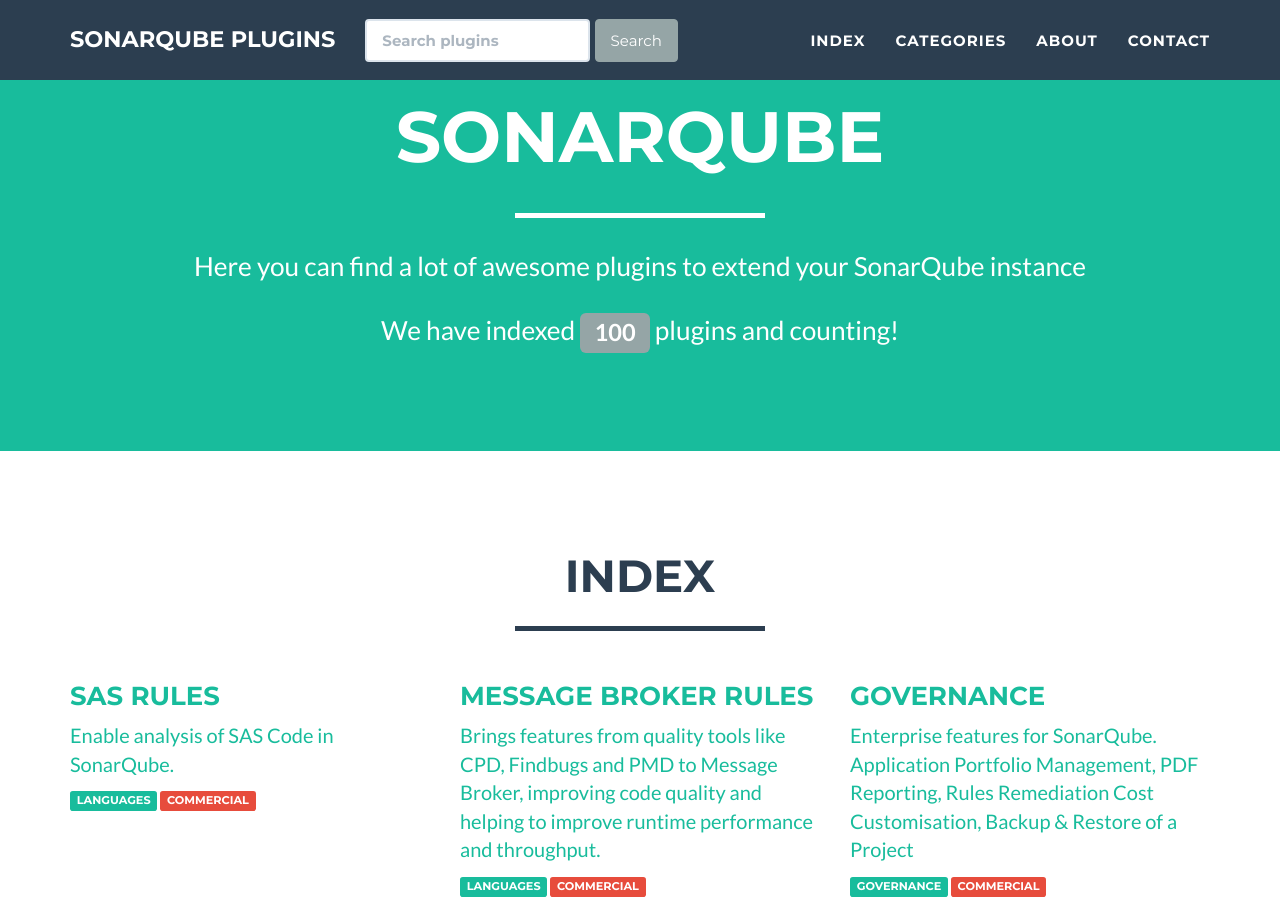
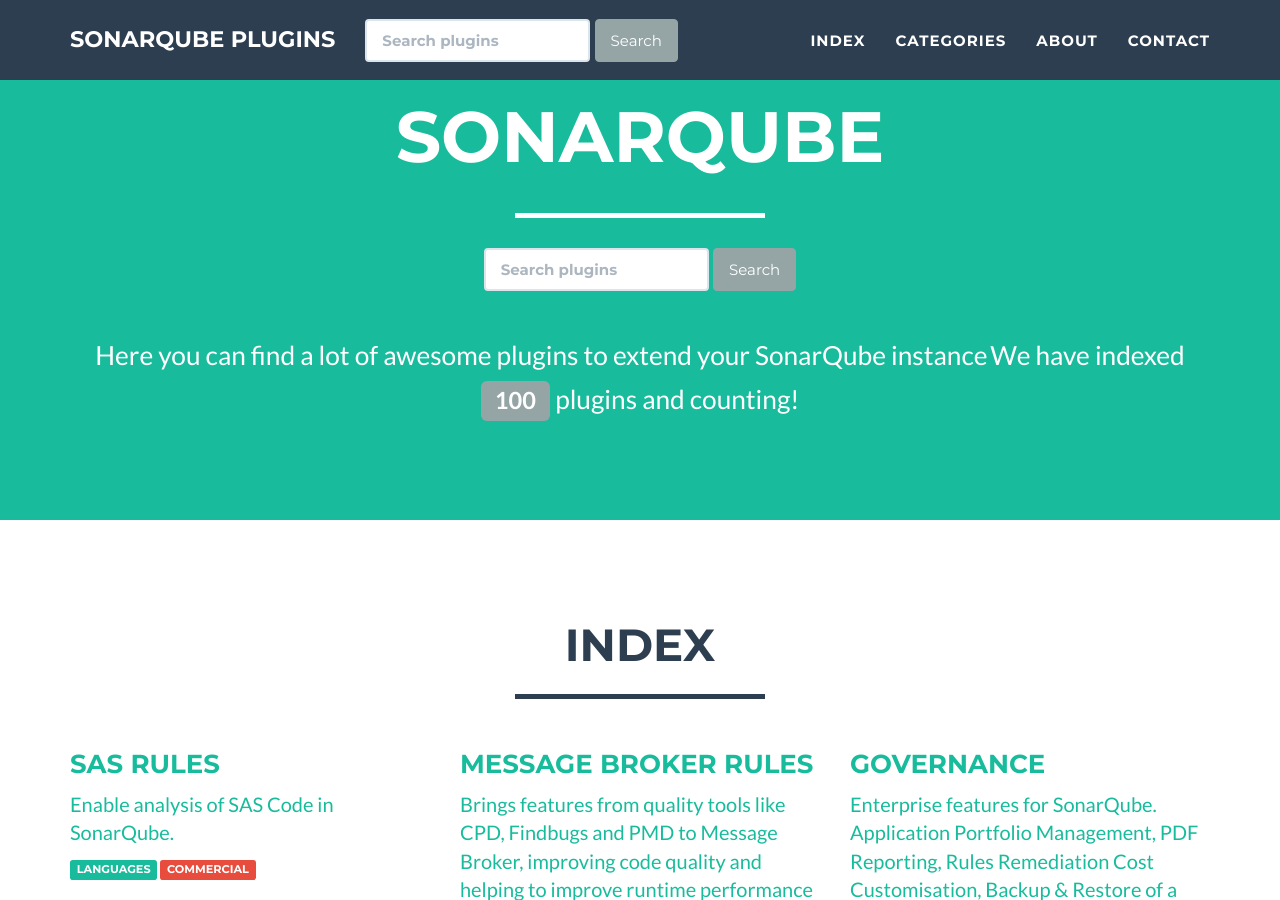
Before and after one commit to sonarplugins/sonarplugins.github.io, a Jekyll site: the page built from index.html, in a window 1280 px wide and 900 px high, scrolled down 364 px. Built offline with Jekyll 4.4.1, drawn with Linux system fonts in a browser that asks for light colours.

Commit message:
changed search form to header from nav

```diff
--- a/_includes/header.html
+++ b/_includes/header.html
@@ -7,8 +7,14 @@
                     <div class="intro-text">
                         <span class="name">Unleash the power of SonarQube</span>
                         <hr class="star-light">
+                        <form action="/search.html" method="get" class="navbar navbar-form" role="search">
+                            <div class="form-group">
+                              <input type="text" id="search-box" name="query" class="form-control" placeholder="Search plugins" required data-validation-required-message="Please enter a term to search.">
+                            </div>
+                            <button type="submit" class="btn btn-default">Search</button>
+                        </form>
+                        <br>
                         <span class="skills">Here you can find a lot of awesome plugins to extend your SonarQube instance</span>
-                        <br><br>
                         <span class="skills">We have indexed <big><span class="label label-default">{{ site.posts.size }}</span></big> plugins and counting!</span>
                     </div>
                 </div>
```
